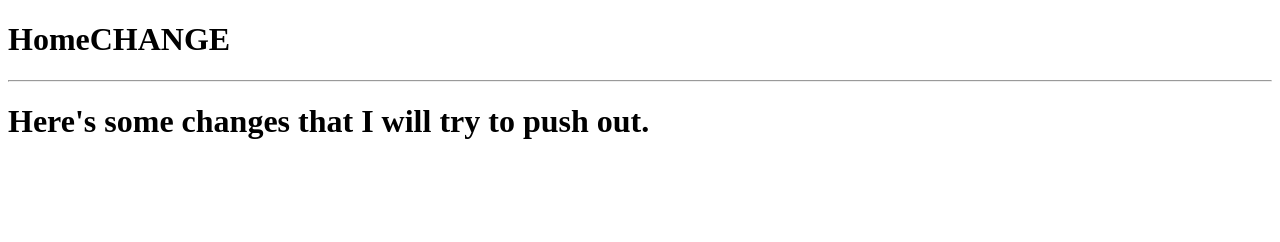
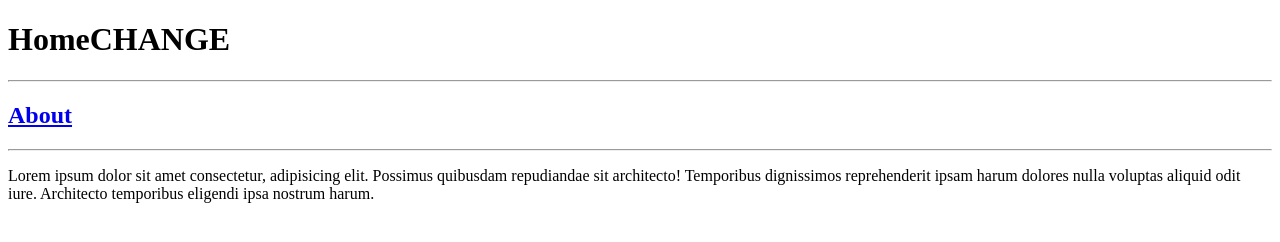
Before and after one commit to Marvie101/portfolio, a plain HTML site: page index.html in a window 1280 px wide. Drawn offline with Linux system fonts and the light colour scheme.

Commit message:
aboutadded

```diff
--- a/index.html
+++ b/index.html
@@ -8,8 +8,10 @@
 <body>
     <h1>HomeCHANGE</h1>
     <hr>
-    <h1>
-        Here's some changes that I will try to push out.
-    </h1>
+    <h2>
+        <a href="about.html"> About </a>
+    </h2>
+    <hr>
+    <p>Lorem ipsum dolor sit amet consectetur, adipisicing elit. Possimus quibusdam repudiandae sit architecto! Temporibus dignissimos reprehenderit ipsam harum dolores nulla voluptas aliquid odit iure. Architecto temporibus eligendi ipsa nostrum harum.</p>
 </body>
 </html>
```
